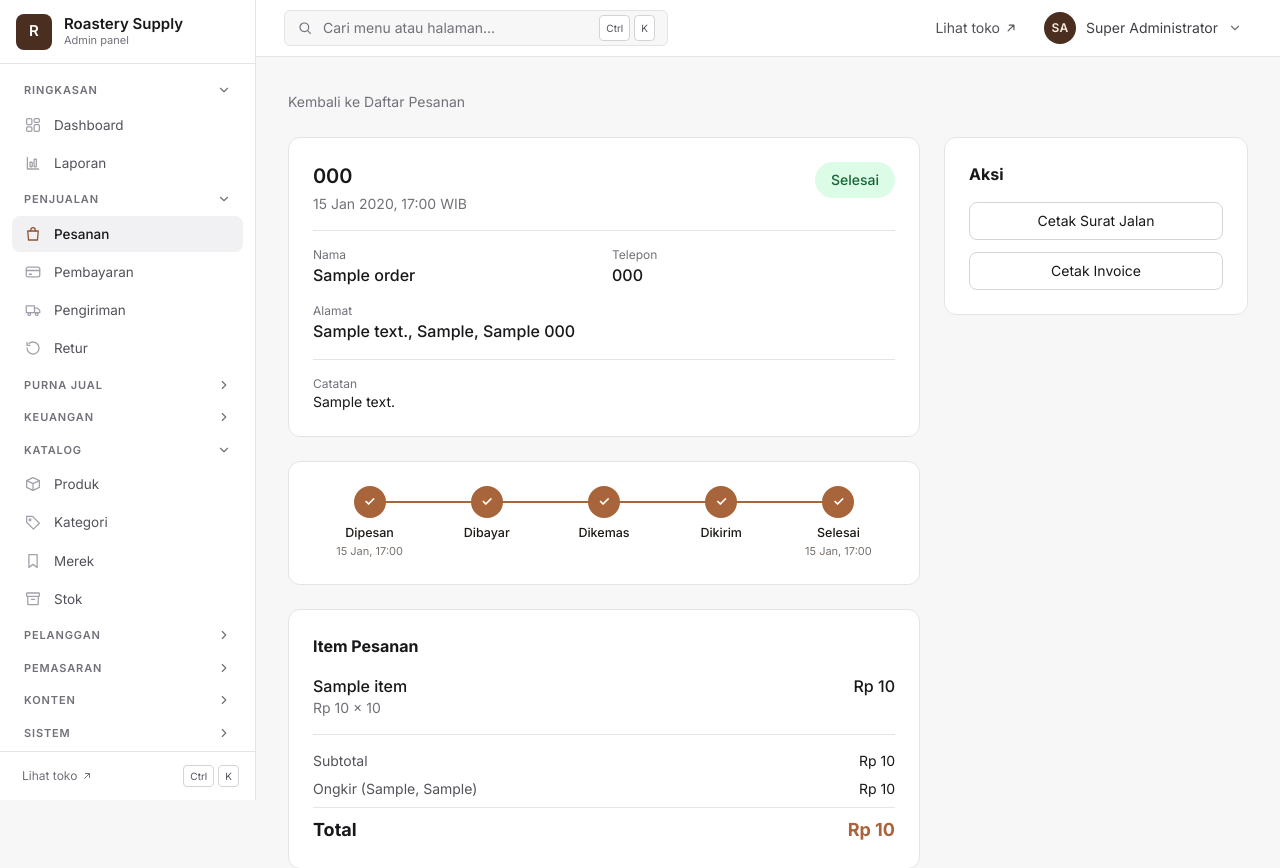
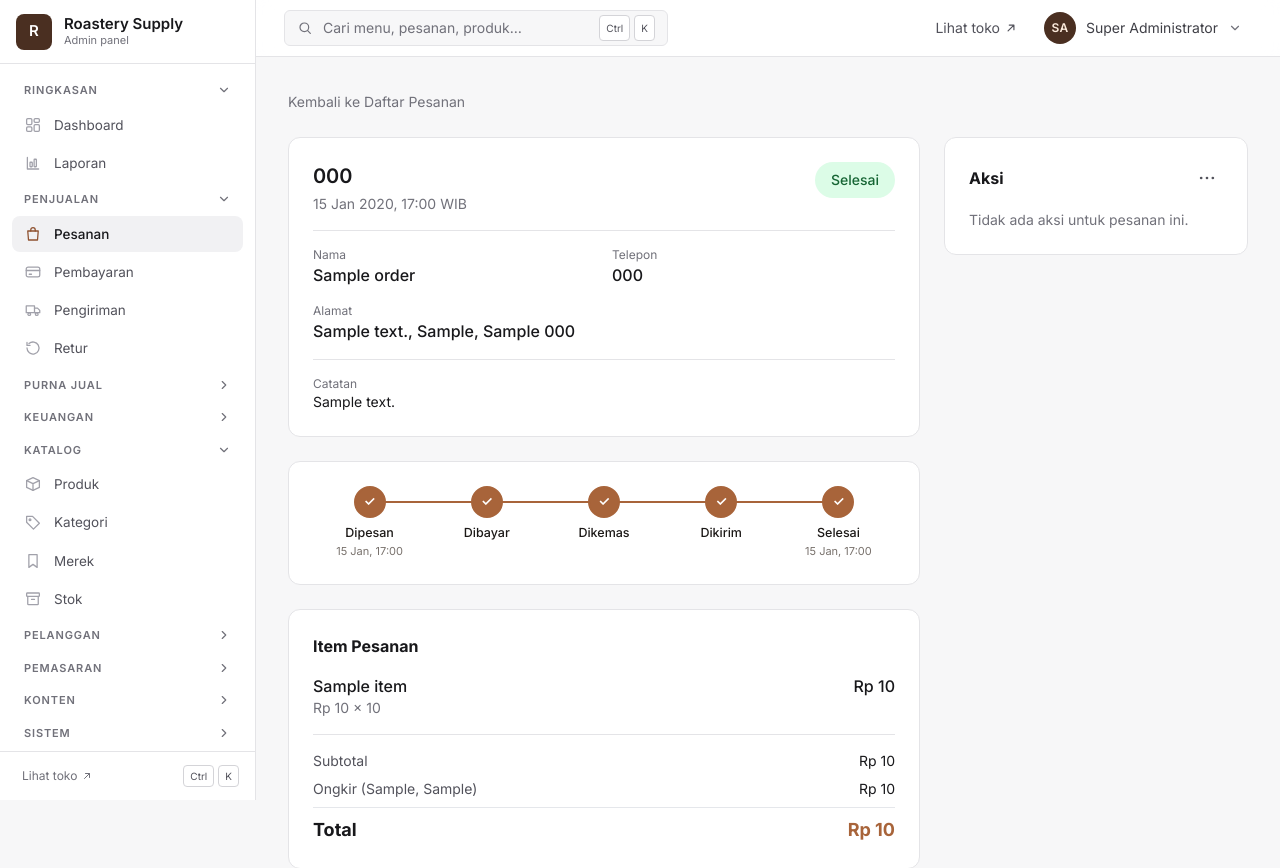
Before and after one commit to xorndpy/roastery-supply, a Laravel app: page /admin/orders/1 in a window 1280 px wide. Shown: the top 868 px of the page. Run offline with Laravel 12, Linux system fonts and the light colour scheme; a user stored in the database is signed in; data comes from the database, SQL or seed files in the repository; tables that the repository leaves empty hold one stand-in row (values such as "Sample post"); style sheets or scripts are compiled from the project's sources; parts of the project's set-up code (start-up, migrations or seed data) failed here and were passed over.

Commit message:
pembaruan modul dasboard

```diff
--- a/app/Http/Controllers/Admin/OrderController.php
+++ b/app/Http/Controllers/Admin/OrderController.php
@@ -18,12 +18,27 @@ class OrderController extends Controller
     /**
      * Query daftar pesanan dengan seluruh filter (dipakai halaman daftar dan export).
      */
+    /** Pesanan yang menunggu tindakan admin/gudang: sudah dibayar belum diproses, sedang diproses, atau bukti bayar menunggu verifikasi. */
+    protected function needsAction($query)
+    {
+        return $query->where(function ($q) {
+            $q->whereIn('status', ['dikonfirmasi', 'diproses'])
+              ->orWhere(fn ($w) => $w->where('status', 'menunggu_bayar')->whereHas('payments', fn ($p) => $p->where('status', 'pending')));
+        });
+    }
+
     protected function filteredQuery(Request $request)
     {
         $query = Order::with(['customer', 'items', 'payment', 'shipment']);
 
-        if ($request->filled('status')) {
-            $request->status === 'terlambat' ? $query->late() : $query->where('status', $request->status);
+        // Default: "perlu" (antrean tindakan). Kalau sedang mencari, default ke semua pesanan.
+        $status = $request->input('status') ?: ($request->filled('search') ? 'all' : 'perlu');
+        if ($status === 'terlambat') {
+            $query->late();
+        } elseif ($status === 'perlu') {
+            $this->needsAction($query);
+        } elseif ($status !== 'all') {
+            $query->where('status', $status);
         }
 
         if ($request->filled('search')) {
@@ -90,6 +105,7 @@ class OrderController extends Controller
         $orders = $this->filteredQuery($request)->paginate($perPage)->withQueryString();
 
         $stats = [
+            'perlu' => $this->needsAction(Order::query())->count(),
             'all' => Order::count(),
             'menunggu_bayar' => Order::where('status', 'menunggu_bayar')->count(),
             'dikonfirmasi' => Order::where('status', 'dikonfirmasi')->count(),
--- /dev/null
+++ b/app/Http/Controllers/Admin/SearchController.php
@@ -0,0 +1,70 @@
+<?php
+
+namespace App\Http\Controllers\Admin;
+
+use App\Http\Controllers\Controller;
+use App\Models\Customer;
+use App\Models\Order;
+use App\Models\Product;
+use Illuminate\Http\Request;
+
+/** Pencarian data untuk palet Ctrl+K: pesanan, produk, pelanggan. Hasil mengikuti hak akses user. */
+class SearchController extends Controller
+{
+    public function __invoke(Request $request)
+    {
+        $q = trim((string) $request->query('q', ''));
+        if (mb_strlen($q) < 2) {
+            return response()->json([]);
+        }
+
+        $like = '%' . str_replace(['\\', '%', '_'], ['\\\\', '\\%', '\\_'], $q) . '%';
+        $user = $request->user();
+        $out = [];
+
+        if ($user->can('view_orders')) {
+            $orders = Order::with('customer')
+                ->where(function ($w) use ($like) {
+                    $w->where('order_number', 'like', $like)
+                        ->orWhereHas('customer', fn ($c) => $c->where('name', 'like', $like)->orWhere('phone', 'like', $like))
+                        ->orWhereHas('shipments', fn ($s) => $s->where('tracking_number', 'like', $like));
+                })
+                ->latest('id')->limit(5)->get();
+            foreach ($orders as $o) {
+                $out[] = [
+                    'label' => $o->order_number . ' · ' . ($o->customer->name ?? 'Guest'),
+                    'group' => 'Pesanan · ' . $o->status_label,
+                    'href' => route('admin.orders.show', $o->id),
+                ];
+            }
+        }
+
+        if ($user->can('view_products')) {
+            $products = Product::where(fn ($w) => $w->where('name', 'like', $like)->orWhere('sku', 'like', $like))
+                ->orderBy('name')->limit(5)->get();
+            foreach ($products as $p) {
+                $out[] = [
+                    'label' => $p->name,
+                    'group' => 'Produk · ' . $p->sku,
+                    'href' => $user->can('edit_products')
+                        ? route('admin.products.edit', $p->id)
+                        : route('admin.products.index', ['search' => $p->sku]),
+                ];
+            }
+        }
+
+        if ($user->can('view_customers')) {
+            $customers = Customer::where(fn ($w) => $w->where('name', 'like', $like)->orWhere('phone', 'like', $like)->orWhere('email', 'like', $like))
+                ->orderBy('name')->limit(5)->get();
+            foreach ($customers as $c) {
+                $out[] = [
+                    'label' => $c->name,
+                    'group' => 'Pelanggan · ' . ($c->phone ?: $c->email),
+                    'href' => route('admin.customers.show', $c->id),
+                ];
+            }
+        }
+
+        return response()->json($out);
+    }
+}
--- a/resources/views/admin/orders/show.blade.php
+++ b/resources/views/admin/orders/show.blade.php
@@ -151,103 +151,97 @@
     {{-- Right Column - Actions --}}
     <div class="lg:col-span-1 space-y-4">
 
-        {{-- Action Buttons --}}
+        {{-- Aksi: satu tombol utama sesuai status; sisanya di menu ⋯ --}}
+        @php
+            $st = $order->status;
+            $btnPrimary = 'w-full rounded-lg bg-stone-900 py-3 font-medium text-white transition hover:bg-stone-800';
+            $btnDisabled = 'w-full cursor-not-allowed rounded-lg bg-stone-200 py-3 font-medium text-stone-500';
+            $hasResi = $order->shipment && $order->shipment->status === 'pending' && $order->shipment->tracking_number;
+            $canCancel = in_array($st, ['menunggu_bayar', 'dikonfirmasi', 'diproses']) && auth()->user()->can('cancel_orders');
+            $canNote = in_array($st, ['dikonfirmasi', 'diproses', 'dikirim', 'selesai']);
+            $canInvoice = auth()->user()->can('download_invoices');
+        @endphp
         <div class="bg-white p-6 rounded-lg border border-stone-200 sticky top-24">
-            <h3 class="font-bold mb-4">Aksi</h3>
+            <div class="mb-4 flex items-center justify-between">
+                <h3 class="font-bold">Aksi</h3>
+                @if($canCancel || $canNote || $canInvoice)
+                    <div x-data="{ open: false }" @keydown.escape="open = false" @click.outside="open = false" class="relative">
+                        <button type="button" @click="open = !open" :aria-expanded="open.toString()" aria-haspopup="menu" aria-label="Aksi lainnya"
+                                class="flex h-8 w-8 items-center justify-center rounded-md text-stone-600 hover:bg-stone-100 focus:outline-none focus-visible:ring-2 focus-visible:ring-stone-400">
+                            <svg class="h-5 w-5" viewBox="0 0 24 24" fill="currentColor" aria-hidden="true"><circle cx="5" cy="12" r="1.6"/><circle cx="12" cy="12" r="1.6"/><circle cx="19" cy="12" r="1.6"/></svg>
+                        </button>
+                        <div x-show="open" x-cloak role="menu" class="absolute right-0 z-20 mt-1 w-52 overflow-hidden rounded-lg border border-stone-200 bg-white py-1 shadow-lg">
+                            @if($canNote)<a href="{{ route('admin.orders.delivery-note', $order->id) }}" target="_blank" role="menuitem" class="block px-4 py-2 text-sm text-stone-700 hover:bg-stone-50">Cetak surat jalan</a>@endif
+                            @if($canInvoice)<a href="{{ route('admin.orders.invoice', $order->id) }}" target="_blank" role="menuitem" class="block px-4 py-2 text-sm text-stone-700 hover:bg-stone-50">Cetak invoice</a>@endif
+                            @if($canCancel)
+                                <form method="POST" action="{{ route('admin.orders.cancel', $order->id) }}" class="border-t border-stone-100">
+                                    @csrf
+                                    <button type="submit" role="menuitem"
+                                            data-confirm-title="Batalkan pesanan {{ $order->order_number }}?" data-confirm-text="Status berubah menjadi dibatalkan. Jika stok sudah terpotong, stok dikembalikan. Aksi ini tidak bisa diurungkan." data-confirm-ok="Ya, batalkan pesanan" data-confirm-cancel="Kembali" data-confirm-tone="danger"
+                                            class="w-full px-4 py-2 text-left text-sm text-red-700 hover:bg-red-50">Batalkan pesanan</button>
+                                </form>
+                            @endif
+                        </div>
+                    </div>
+                @endif
+            </div>
 
-            {{-- Konfirmasi Pembayaran --}}
-            @can('verify_payments')
-            @if($order->status === 'menunggu_bayar' && $order->payment && $order->payment->status === 'pending')
-                <form method="POST" action="{{ route('admin.orders.confirm-payment', $order->id) }}" class="mb-3">
-                    @csrf
-                    <button type="submit"
-                            class="w-full bg-green-500 hover:bg-green-600 text-white py-3 rounded-lg font-medium transition">
-                        Konfirmasi Pembayaran
-                    </button>
-                </form>
-            @endif
-            @endcan
+            @if($st === 'menunggu_bayar')
+                @if($order->payment && $order->payment->status === 'pending')
+                    @can('verify_payments')
+                        <form method="POST" action="{{ route('admin.orders.confirm-payment', $order->id) }}">@csrf
+                            <button type="submit" class="{{ $btnPrimary }}">Konfirmasi pembayaran</button>
+                        </form>
+                    @else
+                        <button type="button" disabled class="{{ $btnDisabled }}">Konfirmasi pembayaran</button>
+                        <p class="mt-2 text-xs text-stone-500">Hanya petugas verifikasi pembayaran yang bisa mengonfirmasi.</p>
+                    @endcan
+                @else
+                    <button type="button" disabled class="{{ $btnDisabled }}">Konfirmasi pembayaran</button>
+                    <p class="mt-2 text-xs text-stone-500">Belum ada bukti pembayaran dari pelanggan.</p>
+                @endif
 
-            {{-- Proses --}}
-            @can('process_orders')
-            @if($order->status === 'dikonfirmasi')
-                <form method="POST" action="{{ route('admin.orders.process', $order->id) }}" class="mb-3">
-                    @csrf
-                    <button type="submit"
-                            class="w-full bg-purple-500 hover:bg-purple-600 text-white py-3 rounded-lg font-medium transition">
-                        Mulai Proses
-                    </button>
-                </form>
-            @endif
-            @endcan
+            @elseif($st === 'dikonfirmasi')
+                @can('process_orders')
+                    <form method="POST" action="{{ route('admin.orders.process', $order->id) }}">@csrf
+                        <button type="submit" class="{{ $btnPrimary }}">Mulai proses</button>
+                    </form>
+                    <p class="mt-2 text-xs text-stone-500">Setelah dikemas, isi kurir &amp; resi, lalu kirim.</p>
+                @else
+                    <button type="button" disabled class="{{ $btnDisabled }}">Mulai proses</button>
+                    <p class="mt-2 text-xs text-stone-500">Menunggu gudang memulai proses pengemasan.</p>
+                @endcan
 
-            {{-- Kirim: gudang mengemas & mengisi resi dulu, admin yang menekan Kirim --}}
-            @if($order->status === 'dikonfirmasi')
+            @elseif($st === 'diproses')
                 @can('manage_shipments')
-                    <p class="mb-3 rounded-lg border border-stone-200 bg-stone-50 px-3 py-2 text-xs text-stone-600">Menunggu gudang mengemas pesanan (Mulai Proses). Kurir &amp; resi diisi setelah dikemas.</p>
-                @endcan
-            @elseif($order->status === 'diproses')
-                @php $hasResi = $order->shipment && $order->shipment->status === 'pending' && $order->shipment->tracking_number; @endphp
-                @can('manage_shipments')
-                    <p class="mb-2 text-xs text-stone-500">Gudang mengisi kurir &amp; resi. Admin yang menekan Kirim.</p>
                     @include('admin.orders._ship-form', ['order' => $order])
                 @endcan
                 @can('ship_orders')
                     @if($hasResi)
-                        <form method="POST" action="{{ route('admin.orders.ship', $order->id) }}" class="mb-3">
-                            @csrf
-                            <button type="submit" class="w-full bg-indigo-500 hover:bg-indigo-600 text-white py-3 rounded-lg font-medium transition">Kirim Pesanan</button>
+                        <form method="POST" action="{{ route('admin.orders.ship', $order->id) }}">@csrf
+                            <button type="submit" class="{{ $btnPrimary }}">Kirim pesanan</button>
                         </form>
                     @else
-                        <p class="mb-3 rounded-lg border border-amber-200 bg-amber-50 px-3 py-2 text-xs text-amber-900">Belum bisa dikirim: gudang belum mengisi kurir &amp; resi.</p>
+                        <button type="button" disabled class="{{ $btnDisabled }}">Kirim pesanan</button>
+                        <p class="mt-2 text-xs text-stone-500">Isi kurir &amp; resi dulu. Tombol ini aktif setelah resi tersimpan.</p>
                     @endif
                 @else
-                    @if($hasResi)<p class="mb-3 rounded-lg border border-green-200 bg-green-50 px-3 py-2 text-xs text-green-800">Resi tersimpan. Menunggu admin menekan Kirim.</p>@endif
+                    <p class="text-xs text-stone-500">{{ $hasResi ? 'Resi tersimpan. Menunggu admin menekan Kirim.' : 'Isi kurir & resi, lalu admin yang menekan Kirim.' }}</p>
                 @endcan
+
+            @elseif($st === 'dikirim')
+                @can('complete_orders')
+                    <form method="POST" action="{{ route('admin.orders.complete', $order->id) }}">@csrf
+                        <button type="submit" class="{{ $btnPrimary }}">Tandai selesai</button>
+                    </form>
+                @else
+                    <button type="button" disabled class="{{ $btnDisabled }}">Tandai selesai</button>
+                    <p class="mt-2 text-xs text-stone-500">Hanya admin yang bisa menandai selesai.</p>
+                @endcan
+
+            @else
+                <p class="text-sm text-stone-500">Tidak ada aksi untuk pesanan ini.</p>
             @endif
-
-            {{-- Complete --}}
-            @can('complete_orders')
-            @if($order->status === 'dikirim')
-                <form method="POST" action="{{ route('admin.orders.complete', $order->id) }}" class="mb-3">
-                    @csrf
-                    <button type="submit"
-                            class="w-full bg-green-500 hover:bg-green-600 text-white py-3 rounded-lg font-medium transition">
-                        Tandai Selesai
-                    </button>
-                </form>
-            @endif
-            @endcan
-
-            {{-- Cancel --}}
-            @if(in_array($order->status, ['menunggu_bayar', 'dikonfirmasi', 'diproses']))
-                @can('cancel_orders')
-                <form method="POST" action="{{ route('admin.orders.cancel', $order->id) }}">
-                    @csrf
-                    <button type="submit"
-                            data-confirm-title="Batalkan pesanan {{ $order->order_number }}?" data-confirm-text="Status berubah menjadi dibatalkan. Jika stok sudah terpotong, stok dikembalikan. Aksi ini tidak bisa diurungkan." data-confirm-ok="Ya, batalkan pesanan" data-confirm-cancel="Kembali" data-confirm-tone="danger"
-                            class="w-full border border-red-300 text-red-600 hover:bg-red-50 py-3 rounded-lg font-medium transition">
-                        Batalkan Pesanan
-                    </button>
-                </form>
-                @endcan
-            @endif
-
-            {{-- Surat jalan (tanpa harga) untuk gudang; invoice hanya untuk yang berhak --}}
-            @if(in_array($order->status, ['dikonfirmasi', 'diproses', 'dikirim', 'selesai']))
-                <a href="{{ route('admin.orders.delivery-note', $order->id) }}"
-                   target="_blank"
-                   class="block mt-3 text-center border border-stone-300 hover:bg-stone-50 py-2 rounded-lg text-sm">
-                    Cetak Surat Jalan
-                </a>
-            @endif
-            @can('download_invoices')
-            <a href="{{ route('admin.orders.invoice', $order->id) }}"
-               target="_blank"
-               class="block mt-3 text-center border border-stone-300 hover:bg-stone-50 py-2 rounded-lg text-sm">
-                Cetak Invoice
-            </a>
-            @endcan
         </div>
     </div>
 </div>
--- a/resources/views/layouts/admin.blade.php
+++ b/resources/views/layouts/admin.blade.php
@@ -48,7 +48,7 @@
                     <button type="button" @click="$dispatch('open-palette')"
                             class="group hidden h-9 w-full max-w-sm items-center gap-2.5 rounded-md border border-stone-200 bg-stone-50 px-3 text-left text-sm text-stone-500 transition hover:border-stone-300 hover:bg-white focus:outline-none focus-visible:ring-2 focus-visible:ring-copper-500 lg:flex">
                         <svg class="h-4 w-4 shrink-0 text-stone-500" viewBox="0 0 24 24" fill="none" stroke="currentColor" stroke-width="1.8" stroke-linecap="round" aria-hidden="true"><circle cx="11" cy="11" r="6.5"/><path d="M16 16l4 4"/></svg>
-                        <span class="flex-1">Cari menu atau halaman…</span>
+                        <span class="flex-1">Cari menu, pesanan, produk…</span>
                         <span class="flex items-center gap-1"><kbd class="rounded border border-stone-300 bg-white px-1.5 py-0.5 font-sans text-[10px] text-stone-600">Ctrl</kbd><kbd class="rounded border border-stone-300 bg-white px-1.5 py-0.5 font-sans text-[10px] text-stone-600">K</kbd></span>
                     </button>
 
@@ -116,22 +116,23 @@
                 <div class="flex items-center gap-3 border-b border-stone-200 px-4">
                     <svg class="h-5 w-5 shrink-0 text-stone-500" viewBox="0 0 24 24" fill="none" stroke="currentColor" stroke-width="1.8" stroke-linecap="round" aria-hidden="true"><circle cx="11" cy="11" r="6.5"/><path d="M16 16l4 4"/></svg>
                     <input x-ref="q" x-model="q" @keydown="onKey($event)" type="text" role="combobox" aria-expanded="true" aria-controls="palette-list" :aria-activedescendant="results.length ? 'pal-' + active : null"
-                           placeholder="Ketik nama menu, mis. pesanan, stok, voucher…" autocomplete="off" spellcheck="false"
+                           placeholder="Cari menu, no. pesanan, nama, resi, SKU…" autocomplete="off" spellcheck="false"
                            class="h-14 w-full border-0 bg-transparent px-0 text-[15px] text-stone-900 placeholder:text-stone-500 focus:ring-0">
                     <kbd class="rounded border border-stone-300 px-1.5 py-0.5 font-sans text-[10px] text-stone-600">Esc</kbd>
                 </div>
                 <ul id="palette-list" role="listbox" class="max-h-[50vh] overflow-y-auto p-2">
-                    <template x-for="(r, i) in results" :key="r.href">
+                    <template x-for="(r, i) in results" :key="r.group + r.href">
                         <li :id="'pal-' + i" role="option" :aria-selected="(i === active).toString()">
                             <a :href="r.href" @mousemove="active = i"
                                :class="i === active ? 'bg-stone-100 text-stone-900' : 'text-stone-700'"
                                class="flex items-center justify-between rounded-lg px-3 py-2.5 text-sm">
-                                <span x-text="r.label" class="font-medium"></span>
-                                <span x-text="r.group" class="text-xs text-stone-500"></span>
+                                <span x-text="r.label" class="truncate font-medium"></span>
+                                <span x-text="r.group" class="ml-3 shrink-0 text-xs text-stone-500"></span>
                             </a>
                         </li>
                     </template>
-                    <li x-show="!results.length" class="px-3 py-8 text-center text-sm text-stone-500">Tidak ada menu yang cocok.</li>
+                    <li x-show="loading && !results.length" class="px-3 py-8 text-center text-sm text-stone-500">Mencari…</li>
+                    <li x-show="!loading && !results.length" class="px-3 py-8 text-center text-sm text-stone-500">Tidak ada yang cocok.</li>
                 </ul>
             </div>
         </div>
@@ -140,14 +141,32 @@
     <script>
         function adminPalette() {
             return {
-                open: false, q: '', active: 0, items: [],
+                open: false, q: '', active: 0, items: [], data: [], loading: false, _t: null, _ctl: null,
                 get results() {
                     const q = this.q.trim().toLowerCase();
-                    return !q ? this.items : this.items.filter(i => (i.label + ' ' + i.group).toLowerCase().includes(q));
+                    const menu = !q ? this.items : this.items.filter(i => (i.label + ' ' + i.group).toLowerCase().includes(q));
+                    return q.length >= 2 ? menu.concat(this.data) : menu;
+                },
+                init() {
+                    this.$watch('q', (v) => {
+                        clearTimeout(this._t); this._ctl?.abort(); this.data = [];
+                        const q = v.trim();
+                        if (q.length < 2) { this.loading = false; return; }
+                        this.loading = true;
+                        this._t = setTimeout(() => this.fetchData(q), 220);
+                    });
+                },
+                async fetchData(q) {
+                    this._ctl = new AbortController();
+                    try {
+                        const r = await fetch(@js(route('admin.search')) + '?q=' + encodeURIComponent(q), { headers: { Accept: 'application/json' }, signal: this._ctl.signal });
+                        if (r.ok) this.data = await r.json();
+                    } catch (e) { if (e.name === 'AbortError') return; }
+                    this.loading = false;
                 },
                 show() {
                     this.items = [...document.querySelectorAll('aside [data-nav]')].map(a => ({ label: a.dataset.navLabel, group: a.dataset.navGroup, href: a.href }));
-                    this.q = ''; this.active = 0; this.open = true;
+                    this.q = ''; this.data = []; this.active = 0; this.open = true;
                     this.$nextTick(() => this.$refs.q.focus());
                 },
                 close() { this.open = false; },
--- a/routes/web.php
+++ b/routes/web.php
@@ -42,6 +42,7 @@ use App\Http\Controllers\Admin\PaymentController;
 use App\Http\Controllers\Admin\ShipmentController;
 use App\Http\Controllers\Admin\ReturnController as AdminReturnController;
 use App\Http\Controllers\Admin\CustomerController;
+use App\Http\Controllers\Admin\SearchController as AdminSearchController;
 use App\Http\Controllers\Admin\VoucherController;
 use App\Http\Controllers\Admin\BannerController;
 use App\Http\Controllers\Admin\TestimonialController;
@@ -206,6 +207,8 @@ Route::prefix('admin')
         Route::get('/dashboard', [AdminDashboardController::class, 'index'])->name('dashboard.alt');
         Route::get('/dashboard/calendar', [AdminDashboardController::class, 'calendar'])->name('dashboard.calendar')->middleware('can:view_orders');
         Route::post('/dashboard/target', [AdminDashboardController::class, 'setTarget'])->name('dashboard.target')->middleware('can:view_finance');
+
+        Route::get('/search', AdminSearchController::class)->name('search');
 
         // Katalog
         $crud('products', ProductController::class, 'products');
```
Also changed, not shown: resources/views/admin/dashboard.blade.php (+33 -26 lines), resources/views/admin/orders/index.blade.php (+55 -23 lines), 3 other files.
